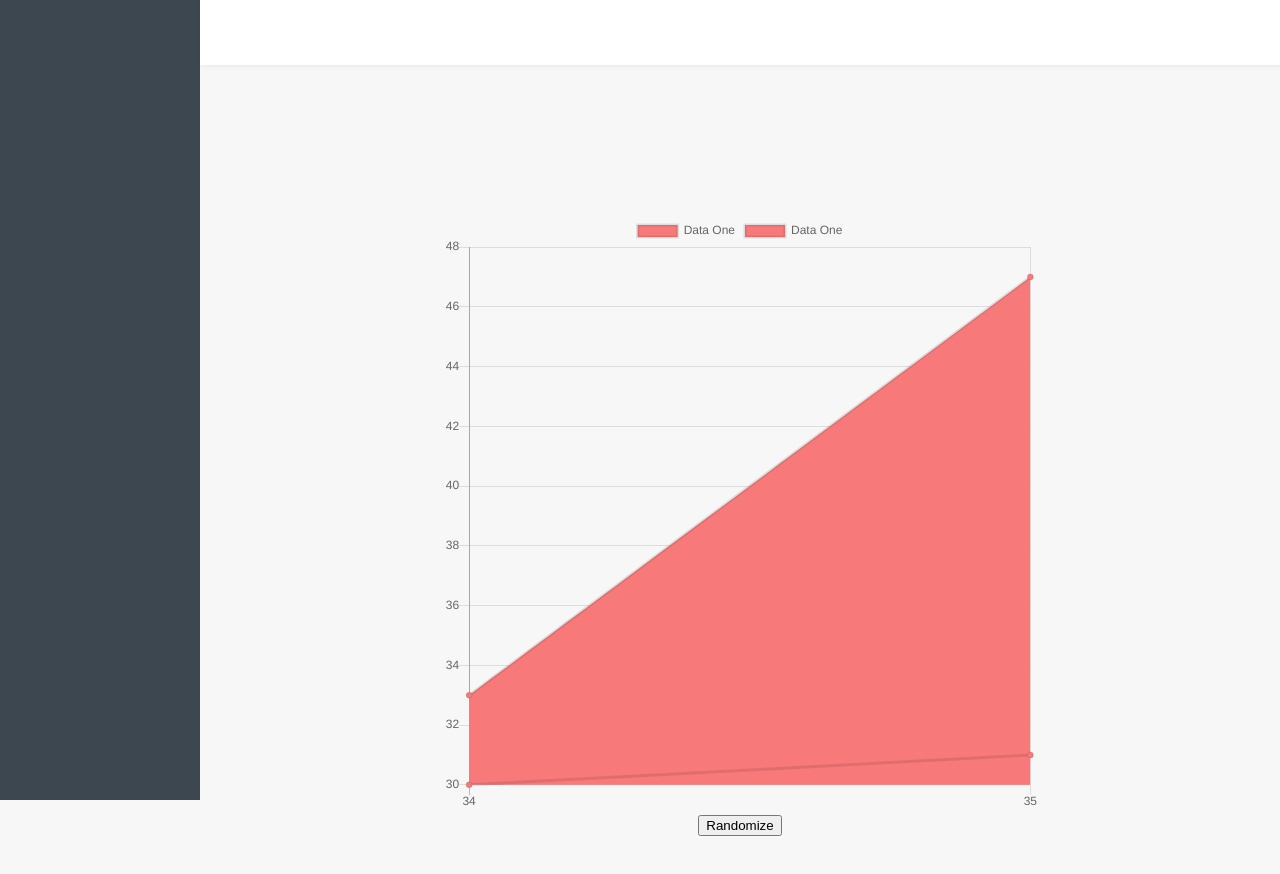
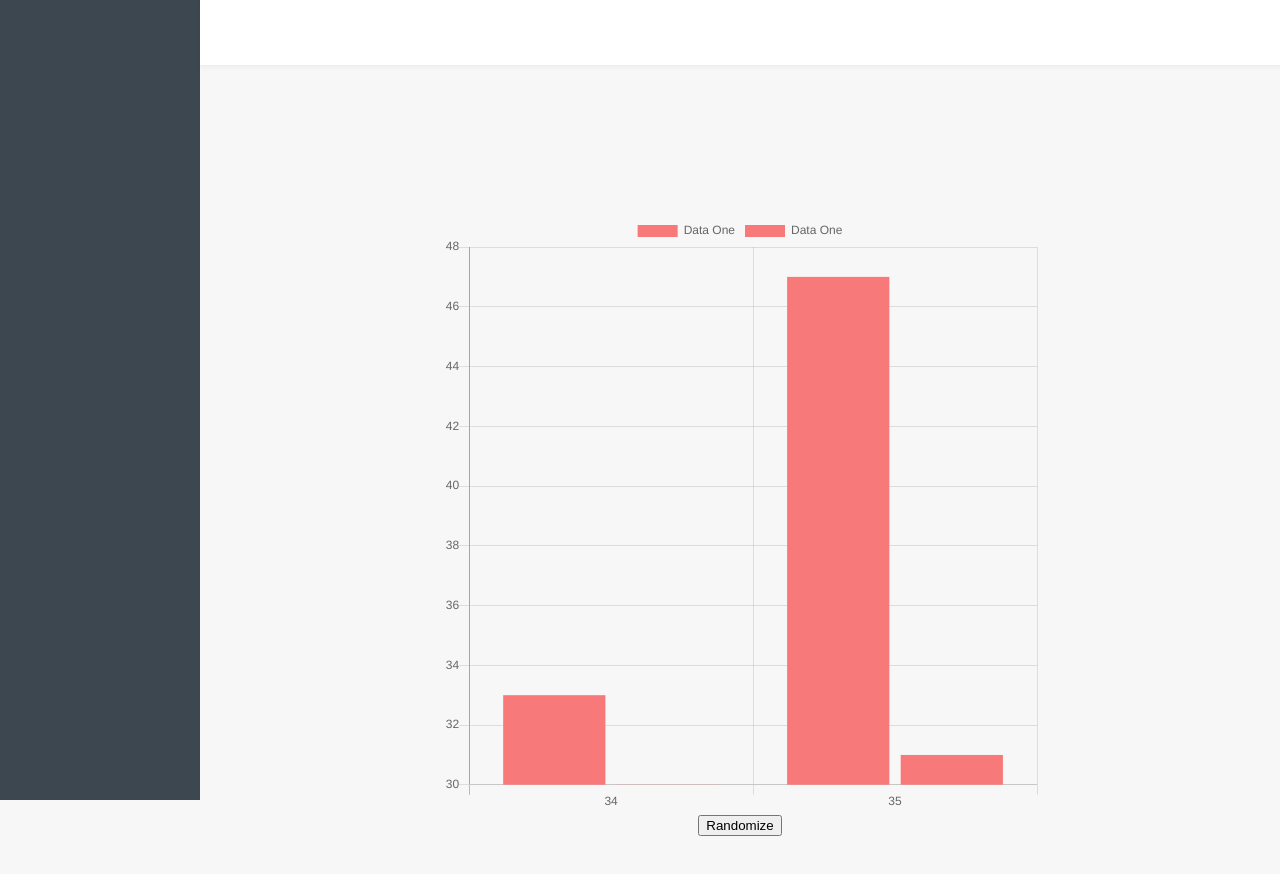
Before and after one commit to biketeman/DataApi, a Vue app in the folder app/: page /dashboard in a window 1280 px wide. Shown: the top 874 px of the page. Built offline with nearby package versions, Linux system fonts and the light colour scheme.

Commit message:
first custo charts

```diff
--- a/app/src/components/LineChart.vue
+++ b/app/src/components/LineChart.vue
@@ -1,16 +1,17 @@
 <template>
   <div class="small">
-    <line-chart :chart-data="datacollection"></line-chart>
+    <bar-chart :chart-data="datacollection"></bar-chart>
     <button @click="fillData()">Randomize</button>
   </div>
 </template>
 
 <script>
-import LineChart from './charts/LineChart.js'
+
+import BarChart from './charts/BarChart.js'
 
 export default {
 	components: {
-		LineChart
+		BarChart
 	},
 	data () {
 		return {
@@ -42,6 +43,31 @@ export default {
 		}
 	}
 }
+// import BarChart from './charts/BarChart.js'
+
+// export default {
+// 	components: {
+// 		BarChart
+// 	},
+// 	data () {
+// 		return {
+// 			datacollection: null
+// 		}
+// 	},
+// 	mounted () {
+// 		// Overwriting base render method with actual data.
+// 		this.renderChart({
+// 			labels: ['January', 'February', 'March', 'April', 'May', 'June', 'July', 'August', 'September', 'October', 'November', 'December'],
+// 			datasets: [
+// 				{
+// 					label: 'GitHub Commits',
+// 					backgroundColor: '#f87979',
+// 					data: [40, 20, 12, 39, 10, 40, 39, 80, 40, 20, 12, 11]
+// 				}
+// 			]
+// 		})
+// 	}
+// }
 </script>
 
 <style>
--- /dev/null
+++ b/app/src/components/charts/BarChart.js
@@ -0,0 +1,13 @@
+import { Bar, mixins } from 'vue-chartjs'
+const { reactiveProp } = mixins
+
+export default {
+	extends: Bar,
+	mixins: [reactiveProp],
+	props: ['options'],
+	mounted () {
+		// this.chartData is created in the mixin.
+		// If you want to pass options please create a local options object
+		this.renderChart(this.chartData, this.options)
+	}
+}
```
Also changed, not shown: 1 other file (tests, documents, lock files or other folders).
